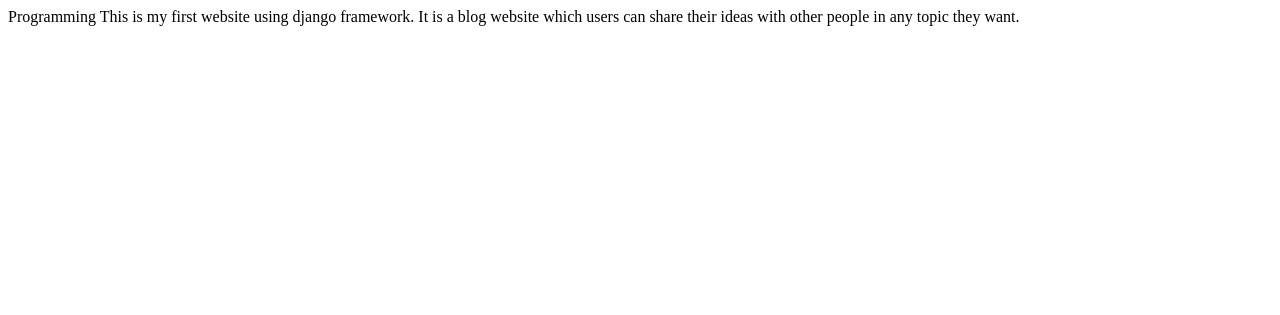
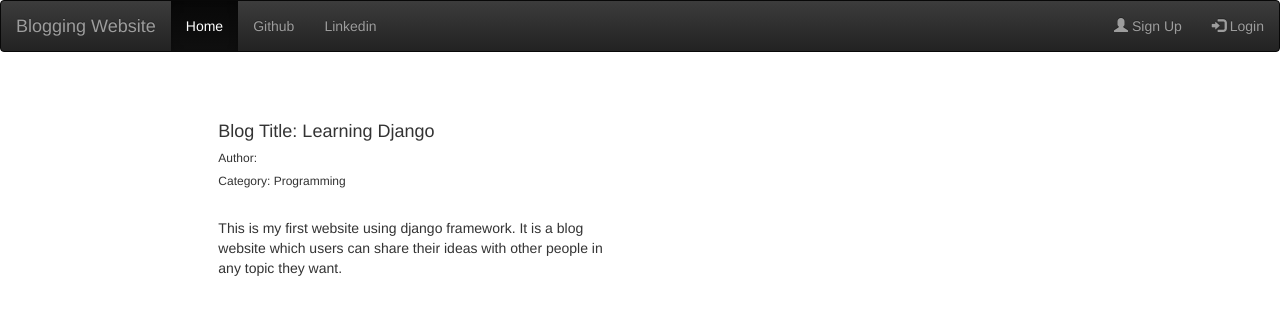
Before and after one commit to gokhanaker/blog-website, a Django app: page / in a window 1280 px wide. Shown: the top 315 px of the page. Run offline with Django 3.2, Linux system fonts and the light colour scheme; data comes from the database, SQL or seed files in the repository; some libraries are stand-ins or nearby versions.

Commit message:
web page layout is added

```diff
--- /dev/null
+++ b/blog_project/blog/templates/blog/base.html
@@ -0,0 +1,37 @@
+<!-- this template file is used as a base for template inheritance -->
+<!DOCTYPE html>
+{% load static %}
+<html>
+    <head>
+        <title>Blog Project</title>
+        <!-- minified CSS from bootstrap 3 -->
+        <link rel="stylesheet" href="https://maxcdn.bootstrapcdn.com/bootstrap/3.3.7/css/bootstrap.min.css" integrity="sha384-BVYiiSIFeK1dGmJRAkycuHAHRg32OmUcww7on3RYdg4Va+PmSTsz/K68vbdEjh4u" crossorigin="anonymous">
+        <link rel="stylesheet" href="https://maxcdn.bootstrapcdn.com/bootstrap/3.3.7/css/bootstrap-theme.min.css" integrity="sha384-rHyoN1iRsVXV4nD0JutlnGaslCJuC7uwjduW9SVrLvRYooPp2bWYgmgJQIXwl/Sp" crossorigin="anonymous">
+
+        <!-- loading static CSS files -->
+        <link rel="stylesheet" href="{% static 'css/blog.css' %}">
+
+<body class='wrapper'>
+
+  <nav class="navbar navbar-inverse">
+    <div class="container-fluid">
+      <div class="navbar-header">
+        <a class="navbar-brand" href="{% url 'blog:postList' %}">Blogging Website</a>
+      </div>
+      <ul class="nav navbar-nav">
+        <li class="active"><a href="{% url 'blog:postList' %}">Home</a></li>
+        <li><a href="www.github.com">Github</a></li>
+        <li><a href="www.linkedin.com"> Linkedin</a></li>
+      </ul>
+      <ul class="nav navbar-nav navbar-right">
+        <li><a href="#"><span class="glyphicon glyphicon-user"></span> Sign Up</a></li>
+        <li><a href="#"><span class="glyphicon glyphicon-log-in"></span> Login</a></li>
+      </ul>
+    </div>
+  </nav>
+
+<!-- loading static Javascript files -->
+<script type="text/javascript" src="{% static 'js/blog.js' %}"></script>
+
+</body>
+</html>
--- a/blog_project/blog/templates/blog/post_list.html
+++ b/blog_project/blog/templates/blog/post_list.html
@@ -1,12 +1,17 @@
+{% include 'blog/base.html' %}
+
 {% block content %}
-<div class="centerstage">
-
+{% endblock %}
+<br> <br>
+<div class = "row">
     {% for post in post_list %}
-        <div class="post">
-            {{ post.postAuthor }}
-            {{ post.category}}
-            {{ post.postContent }}
-        </div>
+    <div class = "col-md-2"> </div>
+    <div class = "col-md-4">
+        <h4> Blog Title: {{ post.title }} </h4>
+        <h6> Author: {{ post.postAuthor }}</h6>
+        <h6> Category: {{ post.category }}</h6>
+        <br>
+        {{ post.postContent }}
+    </div>
     {% endfor %}
 </div>
-{% endblock %}
--- a/blog_project/blog/urls.py
+++ b/blog_project/blog/urls.py
@@ -2,6 +2,8 @@
 
 from . import views
 
+app_name = 'blog'
+
 urlpatterns = [
     path('', views.postList, name='postList'),
 ]
```
Also changed, not shown: blog_project/blog/static/css/blog.css (added), blog_project/blog/static/js/blog.js (added), blog_project/blog/templates/registration/login.html (added).
